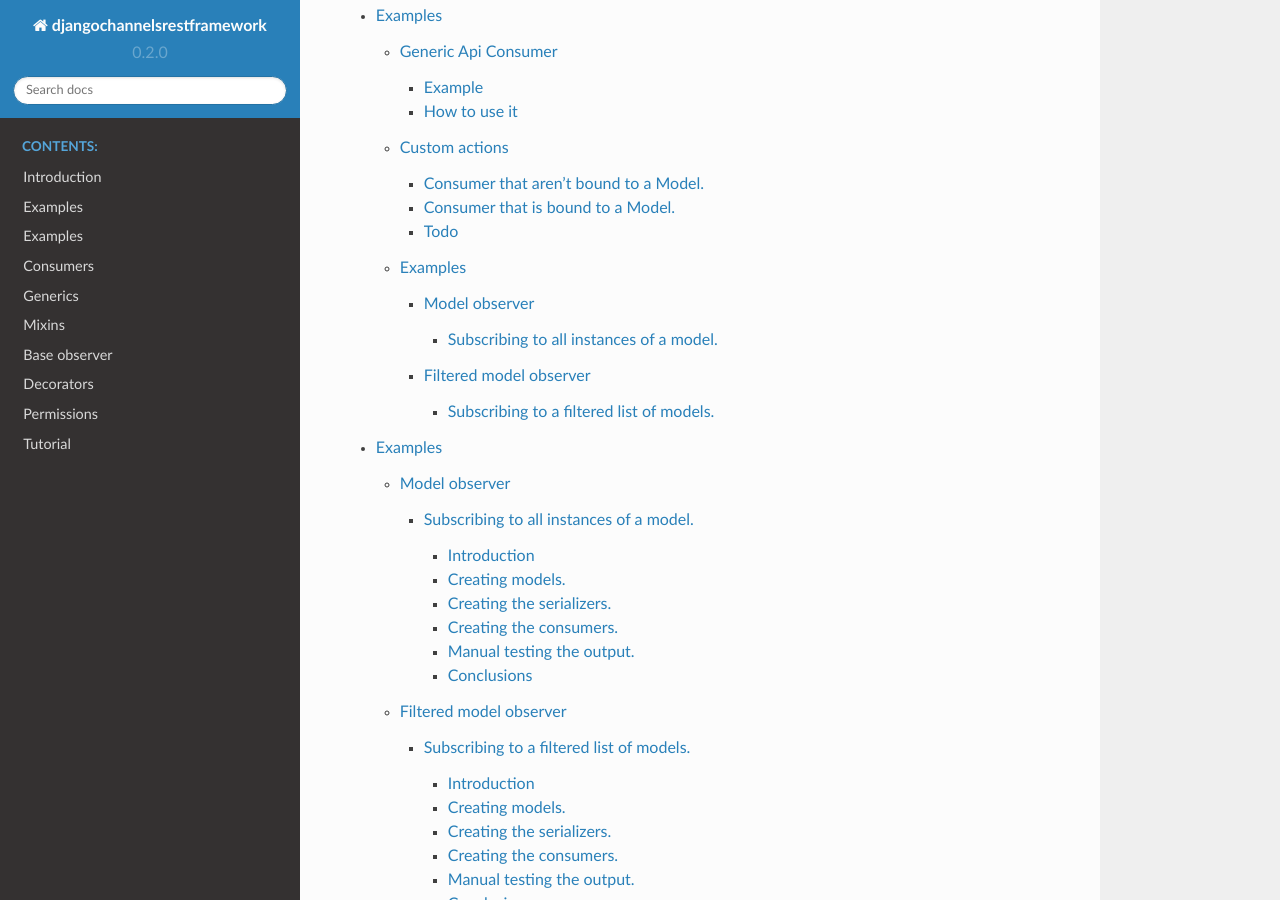
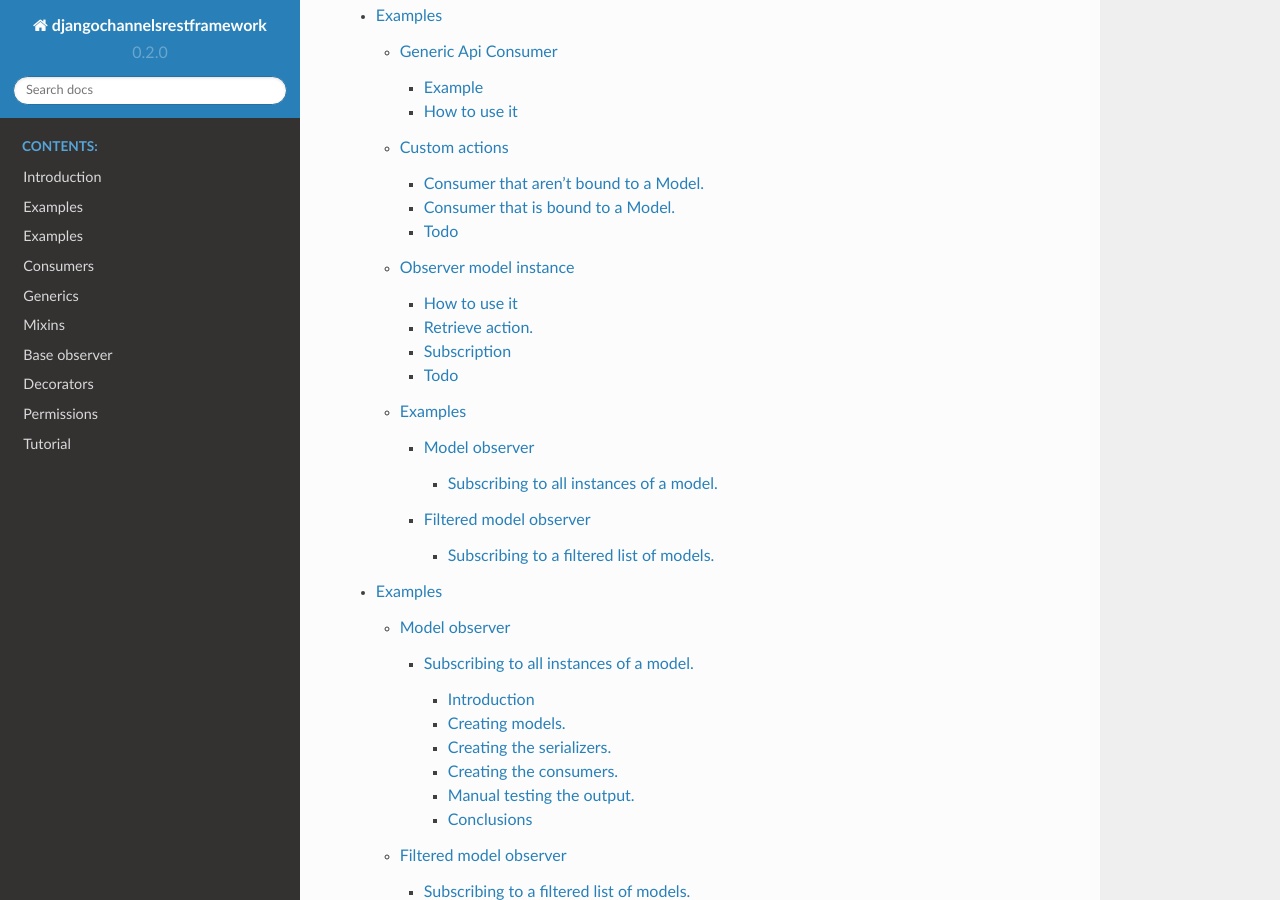
Before and after one commit to NilCoalescing/djangochannelsrestframework, a Sphinx documentation site: the page built from docs/index.rst, in a window 1280 px wide and 900 px high, scrolled down 361 px. Built offline with Sphinx 7.4.7 and the Read the Docs theme 2.0.0, drawn with Linux system fonts in a browser that asks for light colours; some of the changed lines change nothing that is shown.

Commit message:
observer model instance example added

```diff
--- a/docs/examples.rst
+++ b/docs/examples.rst
@@ -8,4 +8,6 @@
 
    examples/generic_api_consumer
    examples/custom_actions
+   examples/observer_model_instance
+
    observer/examples/index
--- /dev/null
+++ b/docs/examples/observer_model_instance.rst
@@ -0,0 +1,134 @@
+Observer model instance
+=======================
+
+This mixin consumer lets you subscribe to all changes of a specific instance, and
+also gives you access to the ``retrieve`` action.
+
+.. code-block:: python
+
+    # serializers.py
+    from rest_framework import serializers
+    from django.contrib.auth.models import User
+    class UserSerilizer(serailizers.ModelSerializer):
+
+        class Meta:
+            model = User
+            fields = ["id", "username", "email", "password"]
+            extra_kwargs = {'password': {'write_only': True}}
+
+        def create(self, validated_data):
+            user = User(
+                email=validated_data['email'],
+                username=validated_data['username']
+            )
+            user.set_password(validated_data['password'])
+            user.save()
+            return user
+
+.. code-block:: python
+
+    # consumers.py
+    from django.contrib.auth.models import User
+    from .serializers import UserSerilizer
+    from djangochannelsrestframework.generics import GenericAsyncAPIConsumer
+    from djangochannelsrestframework.observer import ObserverModelInstanceMixin
+
+    class UserConsumer(ObserverModelInstanceMixin, GenericAsyncAPIConsumer):
+        queryset = User.objects.all()
+        serializer_class = UserSerilizer
+
+.. code-block:: python
+
+    # routing.py
+    from django.urls import re_path
+    from . import consumers
+
+    websocket_urlpatterns = [
+        re_path(r"^ws/$", consumers.UserConsumer.as_asgi()),
+    ]
+
+
+
+How to use it
+-------------
+
+First we will create the web socket instance in ``javascript``.
+
+.. code-block:: javascript
+
+    const ws = new WebSocket("ws://localhost:8000/ws/")
+
+    ws.onmessage = function(e){
+        console.log(e)
+    }
+
+.. note::
+    We must have a few users in our database for testing, if not, create them.
+
+Retrieve action.
+----------------
+.. code-block:: javascript
+
+    ws.send(JSON.stringify({
+        action: "retrieve",
+        request_id: new Date().getTime(),
+        pk: 1,
+    }))
+    /* The return response will be something like this.
+    {
+        "action": "list",
+        "errors": [],
+        "response_status": 200,
+        "request_id": 1550050,
+        "data": {'email': '1@example.com', 'id': 1, 'username': 'test 1'},
+    }
+    */
+
+
+Subscription
+------------
+1. Subscribe to a specific instance.
+
+.. code-block:: javascript
+
+    ws.send(JSON.stringify({
+        action: "retrieve",
+        request_id: new Date().getTime(),
+        pk: 1,
+    }))
+    /* After subscribing the response will be something like this.
+    {
+        "action": "subscribe_instance",
+        "errors": [],
+        "response_status": 201,
+        "request_id": 1550050,
+        "data": null,
+    }
+    */
+
+2. Changing the model instance in from the shell will fire the subscription event.
+
+.. code-block:: python
+
+    >>> from django.contrib.auth.models import User
+    >>> user = User.objects.get(pk=1)
+    >>> user.username = "edited user name"
+    >>> user.save()
+
+3. After saving the model instance, in the console, we will see the subscription message.
+
+.. code-block:: json
+
+    {
+        "action": "update",
+        "errors": [],
+        "response_status": 200,
+        "request_id": 1550050,
+        "data": {'email': '1@example.com', 'id': 1, 'username': 'edited user name'},
+    }
+
+
+Todo
+----
+
+* More detail example.
```
